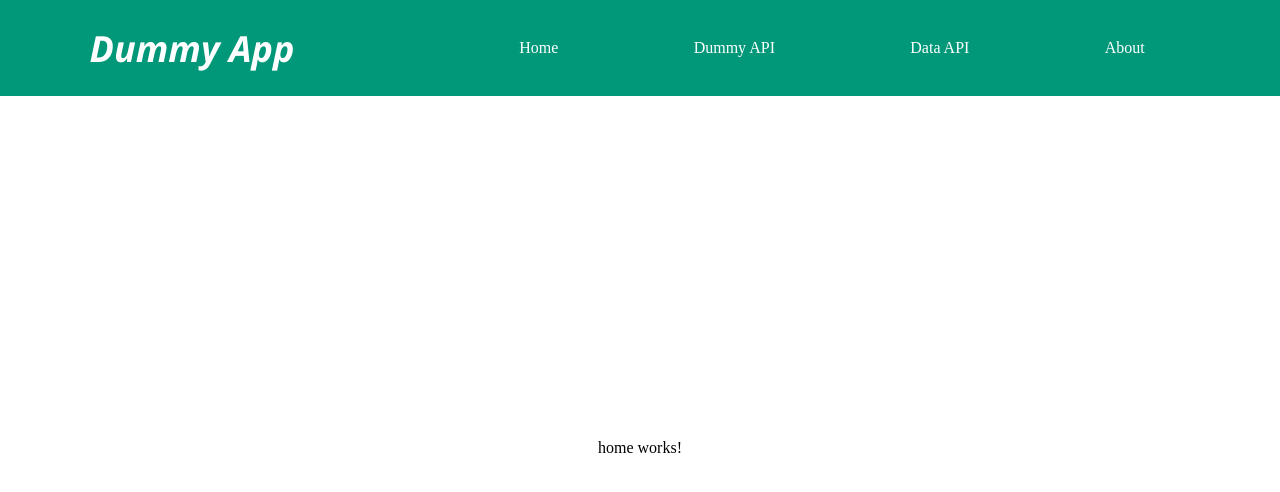
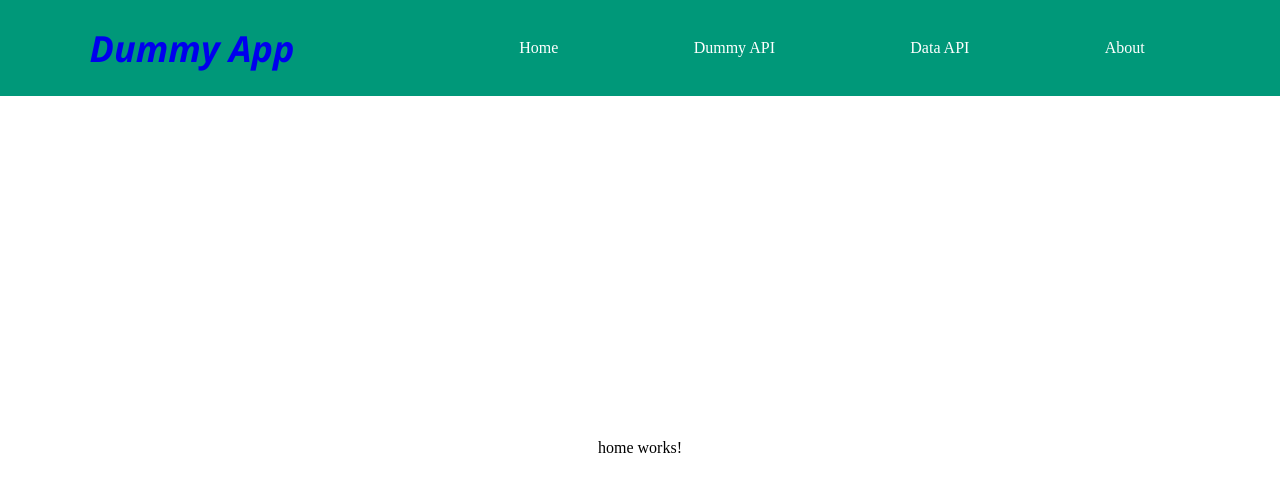
Before and after one commit to ashwini2329/dummy-api-integration-01, an Angular app: page /home in a window 1280 px wide. Shown: the top 492 px of the page. Built offline with nearby package versions, Linux system fonts and the light colour scheme.

Commit message:
header app name design updated

```diff
--- a/src/app/header/header.component.html
+++ b/src/app/header/header.component.html
@@ -1,6 +1,6 @@
 <div class="header-container">
     <div class="app-heading">
-        <span>Dummy App</span>
+        <a routerLink="/">Dummy App</a>
     </div>
     <div class="app-headers-routes">
         <li>
--- a/src/app/header/header.component.scss
+++ b/src/app/header/header.component.scss
@@ -21,6 +21,10 @@
     font-style: italic;
 }
 
+.app-heading a {
+    text-decoration: none;
+}
+
 .app-headers-routes {
     width: 70%;
     height: 100%;
```
